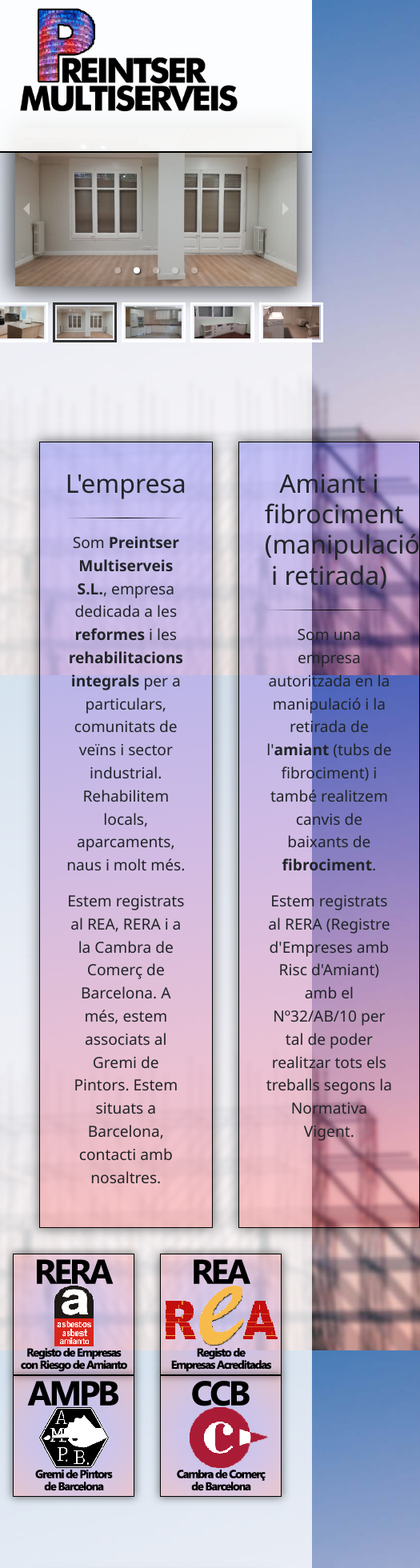
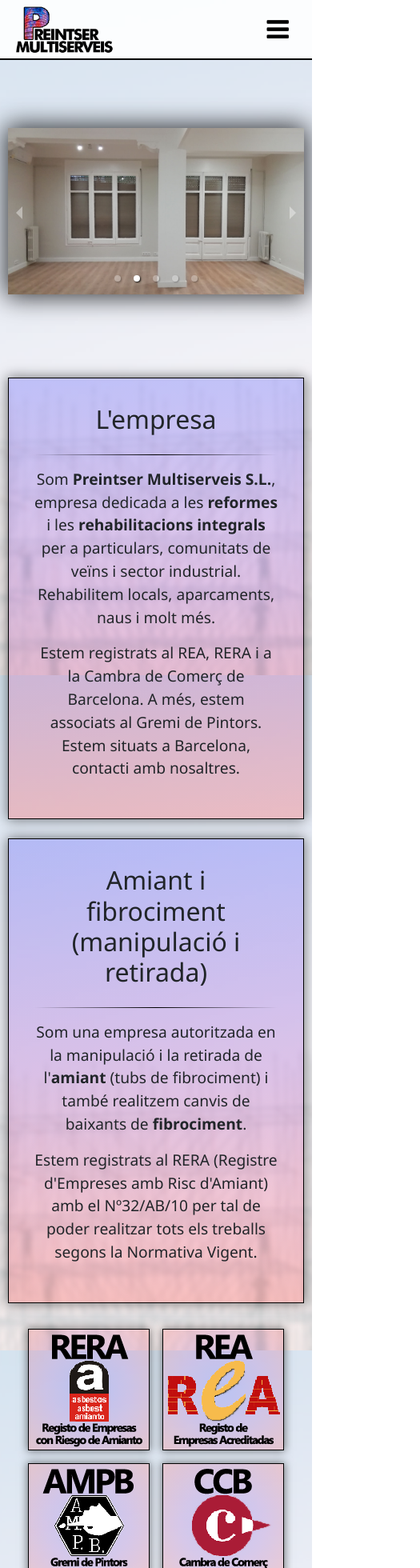
Before and after one commit to Artagok/preintser, a React (Create React App) app: page / in a window 390 px wide. Shown: the top 1960 px of the page at 80% size, 525 px wide, since content can reach past the window. Built offline with nearby package versions, Linux system fonts and the light colour scheme.

Commit message:
19/01/2022 - Responsive

```diff
--- a/src/App.js
+++ b/src/App.js
@@ -1,4 +1,4 @@
-import React, { useState, useEffect } from "react";
+import React, { useState, useEffect, useLayoutEffect } from "react";
 import { BrowserRouter as Router, Switch, Route, Link } from "react-router-dom";
 import { LangContext, langs } from "./lang-context";
 import "./App.css";
@@ -38,6 +38,19 @@
     }")`;
   }, []);
 
+  // Keep track of window size to serve it as props
+  // for the App children components
+  const [size, setSize] = useState({
+    w: window.innerWidth,
+    h: window.innerHeight,
+  });
+  useLayoutEffect(() => {
+    const resize = () =>
+      setSize({ w: window.innerWidth, h: window.innerHeight });
+    window.addEventListener("resize", resize);
+    return () => window.removeEventListener("resize", resize);
+  }, []);
+
   return (
     <div className="app-wrapper">
       <LangContext.Provider value={[lang, changeLangAux]}>
@@ -45,11 +58,11 @@
           <Switch>
             <Route exact path="/">
               <React.Fragment>
-                <Navbar />
-                <Home />
+                <Navbar size={size} />
+                <Home size={size} />
                 <About />
                 <Services />
-                <Contact />
+                <Contact size={size} />
               </React.Fragment>
             </Route>
             {/* prettier-ignore */}
--- a/src/components/About.css
+++ b/src/components/About.css
@@ -6,8 +6,9 @@
   align-items: center;
 }
 .text-box-wrapper {
-  width: calc(75% + 2rem);
+  width: 75%;
   display: flex;
+  gap: 2rem;
 }
 .text-box {
   width: 70%;
@@ -15,7 +16,7 @@
   text-align: center;
   padding: 2rem;
   box-sizing: border-box;
-  margin: 0 1rem;
+  /* margin: 0 1rem; */
   background: linear-gradient(
     0deg,
     rgba(255, 0, 0, 0.2) 0%,
@@ -55,3 +56,26 @@
   );
   box-shadow: 0px 0px 10px 1px rgba(0, 0, 0, 0.5);
 }
+
+/* Mobile responsive */
+@media (max-width: 768px) {
+  .text-box-wrapper {
+    width: 95%;
+    display: flex;
+    flex-direction: column;
+    gap: 1.5rem;
+  }
+  .text-box {
+    width: 100%;
+  }
+  .associations-wrapper {
+    display: flex;
+    flex-wrap: wrap;
+    align-items: center;
+    justify-content: center;
+    gap: 1rem;
+  }
+  .associations-wrapper img {
+    margin: 0;
+  }
+}
--- a/src/components/Contact.css
+++ b/src/components/Contact.css
@@ -4,14 +4,14 @@
   justify-content: center;
 }
 .contact-box {
-  min-width: 250px;
-  width: 30%;
+  /* min-width: 370px; */
+  /* width: 30%; */
   border: 1px solid black;
   text-align: center;
   word-wrap: break-word;
   box-sizing: border-box;
   padding: 2rem;
-  margin: 0 1rem;
+  /* margin: 0 1rem; */
   background: linear-gradient(
     180deg,
     rgba(255, 0, 0, 0.2) 0%,
@@ -74,8 +74,8 @@
 
 /* ============ Contact Form ============ */
 #form-wrapper {
-  width: 60%;
-  flex-grow: 1;
+  /* width: 60%; */
+  /* flex-grow: 1; */
   font-size: 1.2rem;
 }
 .form-col {
@@ -112,8 +112,8 @@
   transform: scale(1.5);
 }
 #checkbox-tooltip {
-  font-size: .75rem;
-  margin: .5rem 0 0 0;
+  font-size: 0.75rem;
+  margin: 0.5rem 0 0 0;
 }
 .popover {
   max-width: 300px !important;
@@ -138,3 +138,14 @@
   background-color: rgba(255, 0, 0, 0.25);
   font-size: 1rem;
 }
+
+/* Mobile responsive */
+
+@media (max-width: 768px) {
+  .contact-box {
+    width: 100%;
+  }
+  .contact-box p {
+    font-size: 1.2rem;
+  }
+}
--- a/src/components/Footer.css
+++ b/src/components/Footer.css
@@ -64,3 +64,12 @@
   height: auto;
   margin: 0.5rem 0 0 0;
 }
+
+/* Mobile responsive */
+
+@media (max-width: 768px) {
+  .footer-wrapper {
+    flex-direction: column;
+    padding: 0 0 0.5rem;
+  }
+}
--- a/src/components/Home.css
+++ b/src/components/Home.css
@@ -36,3 +36,5 @@
 .thumbs-wrapper {
   margin-bottom: 0;
 }
+
+/* Mobile responsive */
--- a/src/components/Home.js
+++ b/src/components/Home.js
@@ -8,8 +8,9 @@
 import preintser3 from "../assets/img/carousel/preintser3.jpg";
 import preintser4 from "../assets/img/carousel/preintser4.jpg";
 import preintser5 from "../assets/img/carousel/preintser5.jpg";
+import { MD_BREAKPOINT } from "../const.js";
 
-const Home = props => {
+const Home = ({ size }) => {
   return (
     <LangContext.Consumer>
       {([lang, _]) => (
@@ -19,9 +20,9 @@
             showArrows={true}
             showStatus={false}
             showIndicators={true}
-            showThumbs={true}
+            showThumbs={size.w >= MD_BREAKPOINT}
             infiniteLoop={true}
-            width={"75%"}
+            width={size.w >= MD_BREAKPOINT ? "75%" : "95%"}
             autoPlay={true}
             stopOnHover={false}
             interval={4500}
--- a/src/components/Navbar.css
+++ b/src/components/Navbar.css
@@ -6,14 +6,14 @@
 .navbar-wrapper .nav-item {
   text-align: center;
 }
-.collapse li {
+.navbar-collapse li {
   margin: 0 0.25rem;
 }
 
-.collapse button:focus {
+.navbar-collapse button:focus {
   outline: 0;
 }
-.collapse a {
+.navbar-collapse a {
   color: black;
   font-weight: bold;
   font-size: 1.25rem;
@@ -58,6 +58,12 @@
   cursor: pointer;
   text-decoration: none;
 }
+.navbar-link:hover,
+.navbar-link:visited,
+.navbar-link:active {
+  text-decoration: none;
+  color: black;
+}
 /* Underline effect on hover */
 .navbar-link:after {
   background: none repeat scroll 0 0 transparent;
--- a/src/components/Navbar.js
+++ b/src/components/Navbar.js
@@ -12,29 +12,38 @@
   Dropdown,
   DropdownToggle,
   DropdownMenu,
-  DropdownItem
+  DropdownItem,
 } from "reactstrap";
 import * as Scroll from "react-scroll";
 import ca from "../assets/img/lang/ca.png";
 import es from "../assets/img/lang/es.png";
 import en from "../assets/img/lang/en.png";
+import { MD_BREAKPOINT } from "../const.js";
 
-const Navbar = props => {
+const Navbar = ({ size }) => {
   // State
   const [isOpen, setIsOpen] = useState(false);
   const toggleMenu = () => setIsOpen(!isOpen);
   const [dropdownOpen, setDropdownOpen] = useState(false);
   const toggleDropdown = () => setDropdownOpen(!dropdownOpen);
   const [scrollStyle, setScrollStyle] = useState([
-    {width: "18rem"},
-    {fontSize: "1.5rem"}
+    { width: size.w >= MD_BREAKPOINT ? "18rem" : "8rem" },
+    {
+      fontSize: size.w >= MD_BREAKPOINT ? "1.5rem" : "1.25rem",
+    },
   ]);
 
   window.onscroll = () => {
     setScrollStyle(
-      window.pageYOffset === 0
-        ? [{width: "18rem"}, {fontSize: "1.5rem"}]
-        : [{width: "8rem"}, {fontSize: "1.25rem"}]);
+      window.pageYOffset === 0 && size.w >= MD_BREAKPOINT
+        ? [{ width: "18rem" }, { fontSize: "1.5rem" }]
+        : [{ width: "8rem" }, { fontSize: "1.25rem" }]
+    );
+  };
+
+  // Close dropdown when clicking a NavItem
+  const closeDropdown = () => {
+    console.log("HOLA!");
   };
 
   return (
@@ -44,11 +53,20 @@
           <NavbarBrand href="/" style={scrollStyle[0]}>
             <img alt="" src={lang.navbar.logo} className="logo-navbar"></img>
           </NavbarBrand>
-          <NavbarToggler onClick={toggleMenu} />
+          <NavbarToggler
+            onClick={toggleMenu}
+            children={
+              <i
+                className="fa fa-bars"
+                aria-hidden="true"
+                style={{ fontSize: "2rem" }}
+              ></i>
+            }
+          />
           <Collapse isOpen={isOpen} navbar>
             <Nav className="mr-auto" navbar>
               {/*=== Home ===*/}
-              <NavItem>
+              <NavItem onClick={() => closeDropdown()}>
                 <Scroll.Link
                   to="home"
                   smooth={true}
@@ -135,13 +153,13 @@
   );
 };
 
-const LanguageItem = props => {
+const LanguageItem = (props) => {
   return (
     <div
       className="language-item"
       style={{
         display: "flex",
-        alignItems: "center"
+        alignItems: "center",
       }}
     >
       {props.children}
--- a/src/components/Services.css
+++ b/src/components/Services.css
@@ -30,9 +30,9 @@
   position: absolute;
   right: 15%;
   font-size: 4rem;
-  transition: all 0.3s linear;
-  -moz-transition: all 0.3s linear;
-  -webkit-transition: all 0.3s linear;
+  transition: transform 0.3s linear;
+  -moz-transition: transform 0.3s linear;
+  -webkit-transition: transform 0.3s linear;
 }
 .open {
   -webkit-transform: rotate(180deg);
@@ -97,7 +97,7 @@
       90deg,
       rgba(255, 255, 255, 0.55) 0%,
       rgba(255, 255, 255, 0.85) 25%,
-      rgba(255, 255, 255, 0.90) 50%,
+      rgba(255, 255, 255, 0.9) 50%,
       rgba(255, 255, 255, 0.85) 75%,
       rgba(255, 255, 255, 0.55) 100%
     ),
@@ -110,7 +110,7 @@
       90deg,
       rgba(255, 255, 255, 0.55) 0%,
       rgba(255, 255, 255, 0.85) 25%,
-      rgba(255, 255, 255, 0.90) 50%,
+      rgba(255, 255, 255, 0.9) 50%,
       rgba(255, 255, 255, 0.85) 75%,
       rgba(255, 255, 255, 0.55) 100%
     ),
@@ -134,11 +134,11 @@
 #toggler8 {
   background-image: linear-gradient(
       90deg,
-      rgba(255, 255, 255, 0.50) 0%,
-      rgba(255, 255, 255, 0.80) 25%,
+      rgba(255, 255, 255, 0.5) 0%,
+      rgba(255, 255, 255, 0.8) 25%,
       rgba(255, 255, 255, 0.92) 50%,
-      rgba(255, 255, 255, 0.80) 75%,
-      rgba(255, 255, 255, 0.50) 100%
+      rgba(255, 255, 255, 0.8) 75%,
+      rgba(255, 255, 255, 0.5) 100%
     ),
     url("../assets/img/services/services8.jpg");
   background-position: 0% 60%;
@@ -170,3 +170,22 @@
 .col-lg-6 p {
   margin-bottom: 1.5rem;
 }
+
+/* Mobile responsive */
+
+@media (max-width: 768px) {
+  .accordion-wrapper {
+    width: 95%;
+  }
+  .toggler {
+    padding-right: 16%;
+  }
+  .toggler h2 {
+    font-size: 1.5rem;
+  }
+  .fa-angle-down {
+    position: absolute;
+    right: 7%;
+    font-size: 3rem;
+  }
+}
--- /dev/null
+++ b/src/const.js
@@ -0,0 +1 @@
+export const MD_BREAKPOINT = 768;
```
Also changed, not shown: src/components/Contact.js (+35 -24 lines).
